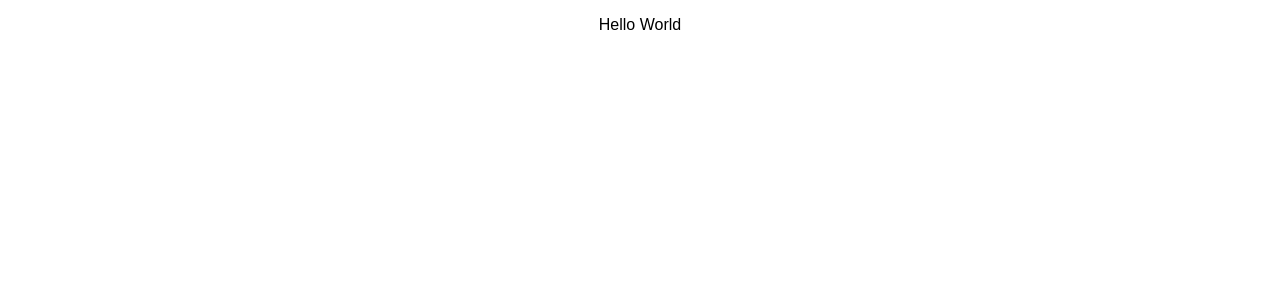
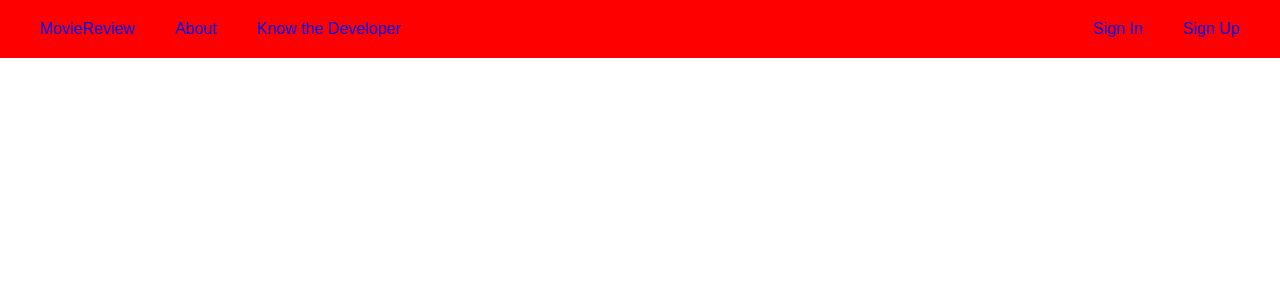
Before and after one commit to theadeshkhanna/moview-review, a React app: page / in a window 1280 px wide. Shown: the top 300 px of the page. Built offline with nearby package versions, Linux system fonts and the light colour scheme.

Commit message:
[added] navigation

```diff
--- a/src/App.js
+++ b/src/App.js
@@ -1,11 +1,15 @@
 import React, { Component } from 'react';
 import classes from './App.css';
+import { BrowserRouter } from 'react-router-dom';
+import Layout from './components/Layout/Layout';
 
 class App extends Component {
   render() {
     return (
       <div className={classes.App}>
-          <p>Hello World</p>
+        <BrowserRouter>
+          <Layout />
+        </BrowserRouter>
       </div>
     );
   }
--- /dev/null
+++ b/src/components/Layout/Layout.css
@@ -0,0 +1,3 @@
+.Layout {
+
+}
--- /dev/null
+++ b/src/components/Layout/Layout.js
@@ -0,0 +1,15 @@
+import React, { Component, Fragment } from 'react';
+import Navigation from '../Navigation/Navigation';
+
+class Layout extends Component {
+
+    render() {
+        return(
+            <Fragment>
+                <Navigation />
+            </Fragment>
+        );
+    }
+}
+
+export default Layout;
--- /dev/null
+++ b/src/components/Navigation/Navigation.css
@@ -0,0 +1,37 @@
+.Navigation {
+    background-color: red;
+    margin-top: -20px;
+}
+
+.Nav {
+    margin: 20px;
+    display: flex;
+    justify-content: space-between;
+    align-content: center;
+}
+
+.LeftNav {
+    display: flex;
+}
+
+.LeftNav li {
+    list-style: none;
+    margin: 20px;
+}
+
+.LeftNav li a {
+    text-decoration: none;
+}
+
+.RightNav {
+    display: flex;
+}
+
+.RightNav li {
+    list-style: none;
+    margin: 20px;
+}
+
+.RightNav li a {
+    text-decoration: none;
+}
--- /dev/null
+++ b/src/components/Navigation/Navigation.js
@@ -0,0 +1,23 @@
+import React from 'react';
+import { Link } from 'react-router-dom';
+import classes from './Navigation.css';
+
+const Navigation = (props) => {
+    return (
+        <div className={classes.Navigation}>
+            <nav className={classes.Nav}>
+                <ul className={classes.LeftNav}>
+                    <li><Link to="/">MovieReview</Link></li>
+                    <li><Link to="/about">About</Link></li>
+                    <li><Link to="/know-the-developer">Know the Developer</Link></li>
+                </ul>
+                <ul className={classes.RightNav}>
+                    <li><Link to="/sign-in">Sign In</Link></li>
+                    <li><Link to="/sign-out">Sign Up</Link></li>
+                </ul>
+            </nav>
+        </div>
+    );
+};
+
+export default Navigation;
--- a/src/index.css
+++ b/src/index.css
@@ -1,4 +1,4 @@
-body {
+* {
   margin: 0;
   padding: 0;
   font-family: sans-serif;
```
